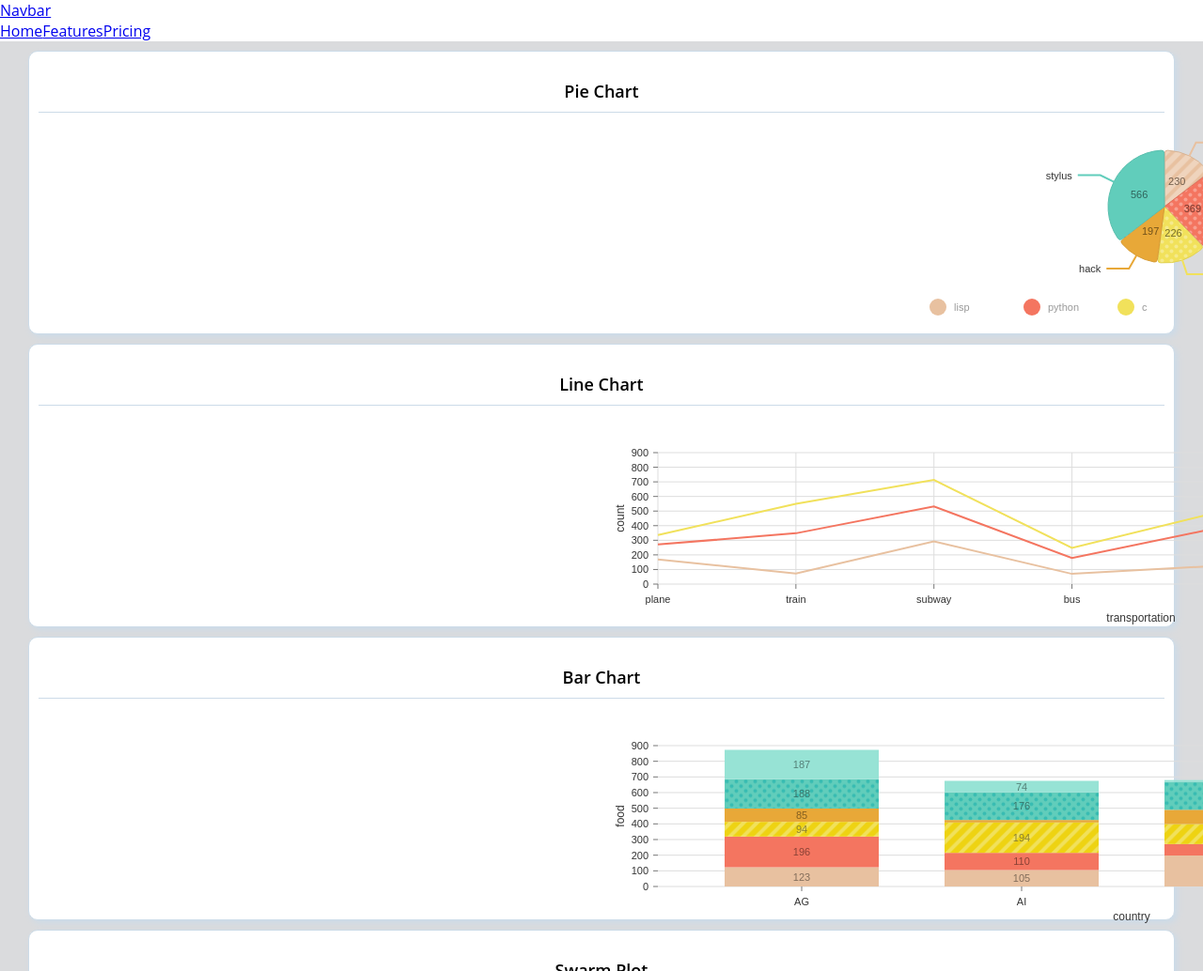
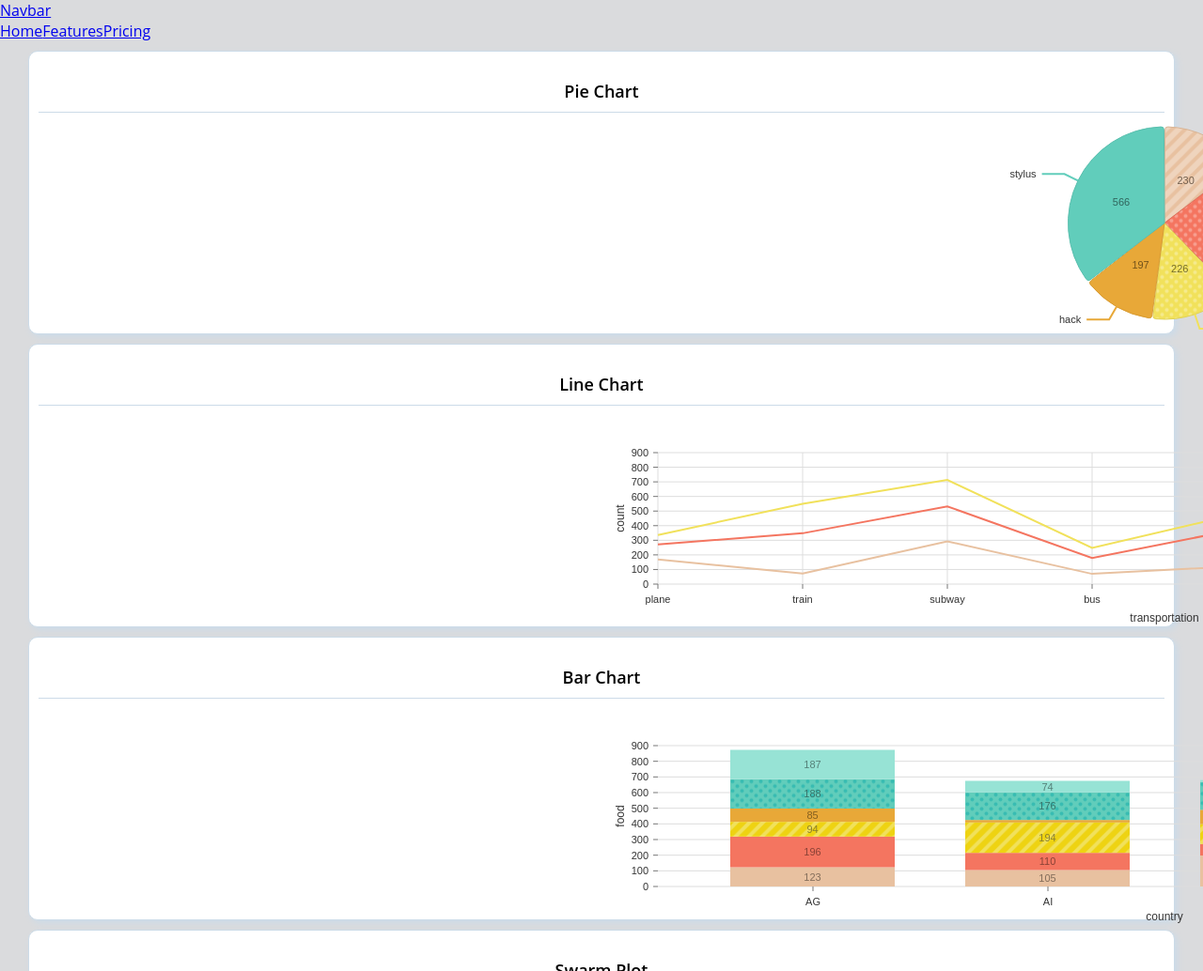
Before and after one commit to MehrShahbaz/Dynamic-Dashboard, a React (Create React App) app: page / in a window 1280 px wide. Shown: the top 1034 px of the page at 94% size. Built offline with nearby package versions, Linux system fonts and the light colour scheme; the HTML template or start-up script is replaced by a standard one.

Commit message:
Styling Changes

```diff
--- a/src/App.scss
+++ b/src/App.scss
@@ -1,7 +1,7 @@
 @import './stylesheets/variables';
 
 .App {
-  height: 100%;
+  background-color: #dadbdd;
   width: 100%;
   font-family: $font-family-open-sans, $font-family-sans-serif;
 }
--- a/src/components/DashBoard/DashBoard.module.scss
+++ b/src/components/DashBoard/DashBoard.module.scss
@@ -4,6 +4,7 @@
   gap: 10px;
   background-color: #dadbdd;
   padding: 10px;
+  min-height: 90vh;
 }
 
 .widgetContainer {
--- a/src/components/shared/BarChart/BarChart.tsx
+++ b/src/components/shared/BarChart/BarChart.tsx
@@ -17,7 +17,7 @@ const BarChart = ({ data }: WidgetProps): JSX.Element => (
       data={barChartData}
       keys={['hot dog', 'burger', 'sandwich', 'kebab', 'fries', 'donut']}
       indexBy="country"
-      margin={{ top: 50, right: 130, bottom: 40, left: 60 }}
+      margin={{ top: 50, right: 60, bottom: 40, left: 60 }}
       padding={0.3}
       valueScale={{ type: 'linear' }}
       indexScale={{ type: 'band', round: true }}
@@ -84,30 +84,6 @@ const BarChart = ({ data }: WidgetProps): JSX.Element => (
         from: 'color',
         modifiers: [['darker', 1.6]],
       }}
-      legends={[
-        {
-          dataFrom: 'keys',
-          anchor: 'bottom-right',
-          direction: 'column',
-          justify: false,
-          translateX: 120,
-          translateY: 0,
-          itemsSpacing: 2,
-          itemWidth: 100,
-          itemHeight: 20,
-          itemDirection: 'left-to-right',
-          itemOpacity: 0.85,
-          symbolSize: 20,
-          effects: [
-            {
-              on: 'hover',
-              style: {
-                itemOpacity: 1,
-              },
-            },
-          ],
-        },
-      ]}
       role="application"
       ariaLabel="Nivo bar chart demo"
       barAriaLabel={(e) => e.id + ': ' + e.formattedValue + ' in country: ' + e.indexValue}
--- a/src/components/shared/ChordChart/ChordChart.tsx
+++ b/src/components/shared/ChordChart/ChordChart.tsx
@@ -16,7 +16,7 @@ const ChordChart = ({ data }: WidgetProps): JSX.Element => (
     <ResponsiveChord
       data={chordChartData}
       keys={['John', 'Raoul', 'Jane', 'Marcel', 'Ibrahim']}
-      margin={{ top: 60, right: 60, bottom: 90, left: 60 }}
+      margin={{ top: 40, right: 0, bottom: 40, left: 0 }}
       valueFormat=".2f"
       padAngle={0.02}
       innerRadiusRatio={0.96}
@@ -39,30 +39,6 @@ const ChordChart = ({ data }: WidgetProps): JSX.Element => (
       }}
       colors={{ scheme: 'nivo' }}
       motionConfig="stiff"
-      legends={[
-        {
-          anchor: 'bottom',
-          direction: 'row',
-          justify: false,
-          translateX: 0,
-          translateY: 70,
-          itemWidth: 80,
-          itemHeight: 14,
-          itemsSpacing: 0,
-          itemTextColor: '#999',
-          itemDirection: 'left-to-right',
-          symbolSize: 12,
-          symbolShape: 'circle',
-          effects: [
-            {
-              on: 'hover',
-              style: {
-                itemTextColor: '#000',
-              },
-            },
-          ],
-        },
-      ]}
     />
   </div>
 );
--- a/src/components/shared/LineChart/LineChart.tsx
+++ b/src/components/shared/LineChart/LineChart.tsx
@@ -15,7 +15,7 @@ const LineChart = ({ data }: WidgetProps): JSX.Element => (
 
     <ResponsiveLine
       data={lineChartData}
-      margin={{ top: 50, right: 110, bottom: 50, left: 60 }}
+      margin={{ top: 50, right: 60, bottom: 50, left: 60 }}
       xScale={{ type: 'point' }}
       yScale={{
         type: 'linear',
@@ -49,32 +49,6 @@ const LineChart = ({ data }: WidgetProps): JSX.Element => (
       pointBorderColor={{ from: 'serieColor' }}
       pointLabelYOffset={-12}
       useMesh={true}
-      legends={[
-        {
-          anchor: 'bottom-right',
-          direction: 'column',
-          justify: false,
-          translateX: 100,
-          translateY: 0,
-          itemsSpacing: 0,
-          itemDirection: 'left-to-right',
-          itemWidth: 80,
-          itemHeight: 20,
-          itemOpacity: 0.75,
-          symbolSize: 12,
-          symbolShape: 'circle',
-          symbolBorderColor: 'rgba(0, 0, 0, .5)',
-          effects: [
-            {
-              on: 'hover',
-              style: {
-                itemBackground: 'rgba(0, 0, 0, .03)',
-                itemOpacity: 1,
-              },
-            },
-          ],
-        },
-      ]}
     />
   </div>
 );
--- a/src/components/shared/PieChart/PieChart.tsx
+++ b/src/components/shared/PieChart/PieChart.tsx
@@ -15,7 +15,7 @@ const PieChart = ({ data }: WidgetProps): JSX.Element => (
 
     <ResponsivePie
       data={chartPieData}
-      margin={{ top: 40, right: 80, bottom: 80, left: 80 }}
+      margin={{ top: 15, right: 0, bottom: 20, left: 0 }}
       innerRadius={0}
       padAngle={0.7}
       cornerRadius={3}
@@ -104,31 +104,6 @@ const PieChart = ({ data }: WidgetProps): JSX.Element => (
           id: 'lines',
         },
       ]}
-      legends={[
-        {
-          anchor: 'bottom',
-          direction: 'row',
-          justify: false,
-          translateX: 0,
-          translateY: 56,
-          itemsSpacing: 0,
-          itemWidth: 100,
-          itemHeight: 18,
-          itemTextColor: '#999',
-          itemDirection: 'left-to-right',
-          itemOpacity: 1,
-          symbolSize: 18,
-          symbolShape: 'circle',
-          effects: [
-            {
-              on: 'hover',
-              style: {
-                itemTextColor: '#000',
-              },
-            },
-          ],
-        },
-      ]}
     />
   </div>
 );
--- a/src/components/shared/RadialBar/RadialBar.tsx
+++ b/src/components/shared/RadialBar/RadialBar.tsx
@@ -18,33 +18,9 @@ const RadialBar = ({ data }: WidgetProps): JSX.Element => (
       valueFormat=">-.2f"
       padding={0.4}
       cornerRadius={2}
-      margin={{ top: 40, right: 120, bottom: 40, left: 40 }}
+      margin={{ top: 30, right: 0, bottom: 10, left: 0 }}
       radialAxisStart={{ tickSize: 5, tickPadding: 5, tickRotation: 0 }}
       circularAxisOuter={{ tickSize: 5, tickPadding: 12, tickRotation: 0 }}
-      legends={[
-        {
-          anchor: 'right',
-          direction: 'column',
-          justify: false,
-          translateX: 80,
-          translateY: 0,
-          itemsSpacing: 6,
-          itemDirection: 'left-to-right',
-          itemWidth: 100,
-          itemHeight: 18,
-          itemTextColor: '#999',
-          symbolSize: 18,
-          symbolShape: 'square',
-          effects: [
-            {
-              on: 'hover',
-              style: {
-                itemTextColor: '#000',
-              },
-            },
-          ],
-        },
-      ]}
     />
   </div>
 );
--- a/src/init/init.ts
+++ b/src/init/init.ts
@@ -53,6 +53,7 @@ export const widgets: Widget[] = [
     priority: 2,
     size: '300px',
     type: 'chordChart',
+    title: 'Chord Chart',
   },
   {
     id: 'widget7',
--- a/src/screens/Home.tsx
+++ b/src/screens/Home.tsx
@@ -3,11 +3,11 @@ import Footer from '../components/Footer/Footer';
 import NavBar from '../components/NavBar/NavBar';
 
 const HomePage = (): JSX.Element => (
-  <div>
+  <>
     <NavBar />
     <DashBoard />
     <Footer />
-  </div>
+  </>
 );
 
 export default HomePage;
```
